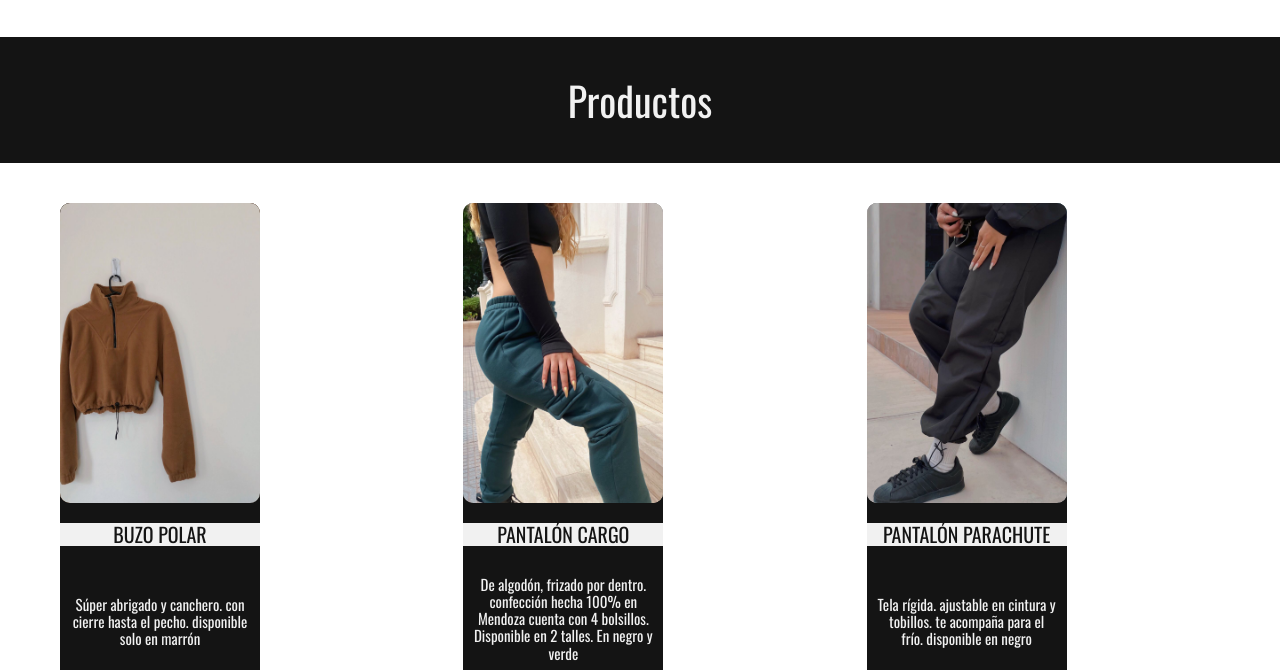
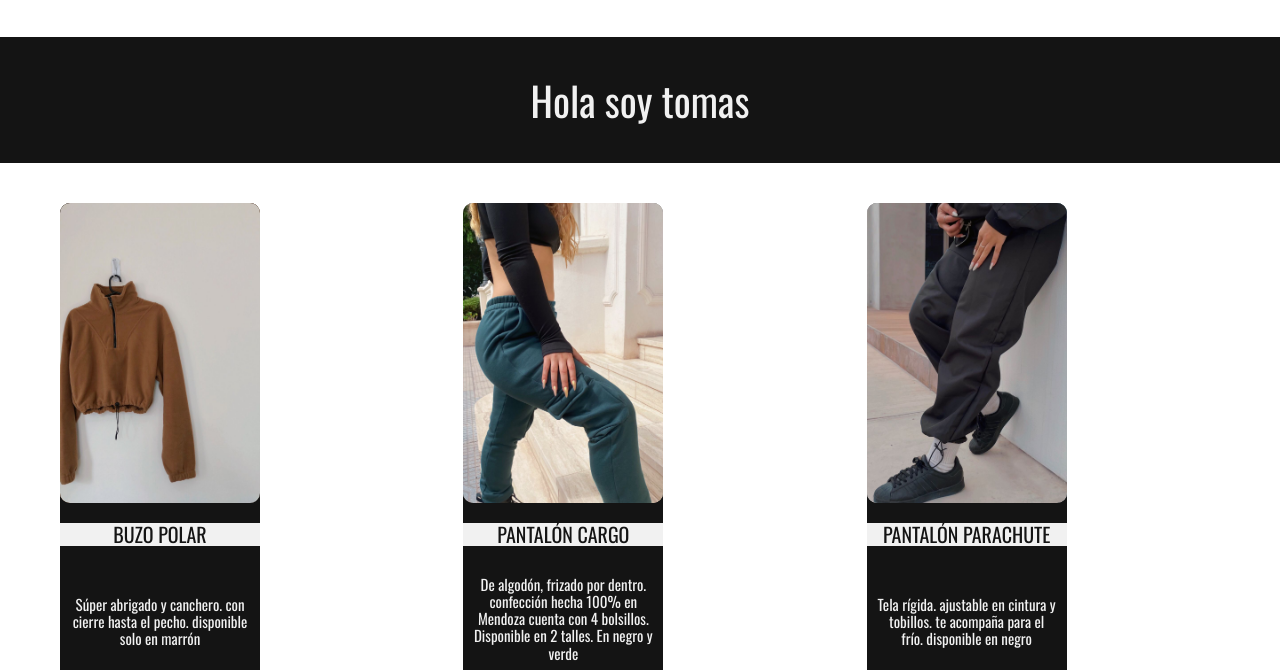
Before and after one commit to tomitor1/kunfu, a plain HTML site: page index.html in a window 1280 px wide. Shown: the part 130-800 px from the top of the page. Drawn offline with nearby package versions, Linux system fonts and the light colour scheme.

Commit message:
mi primer commit

```diff
--- a/index.html
+++ b/index.html
@@ -21,7 +21,7 @@
     <h1>Unfu</h1>
 </div>
 <section>
-    <div class="Producto">Productos</div>
+    <div class="Producto">Hola soy tomas</div>
     <div class="menu contenedor">
         <div class="card-body">
             <div class="Polar contain">
```
